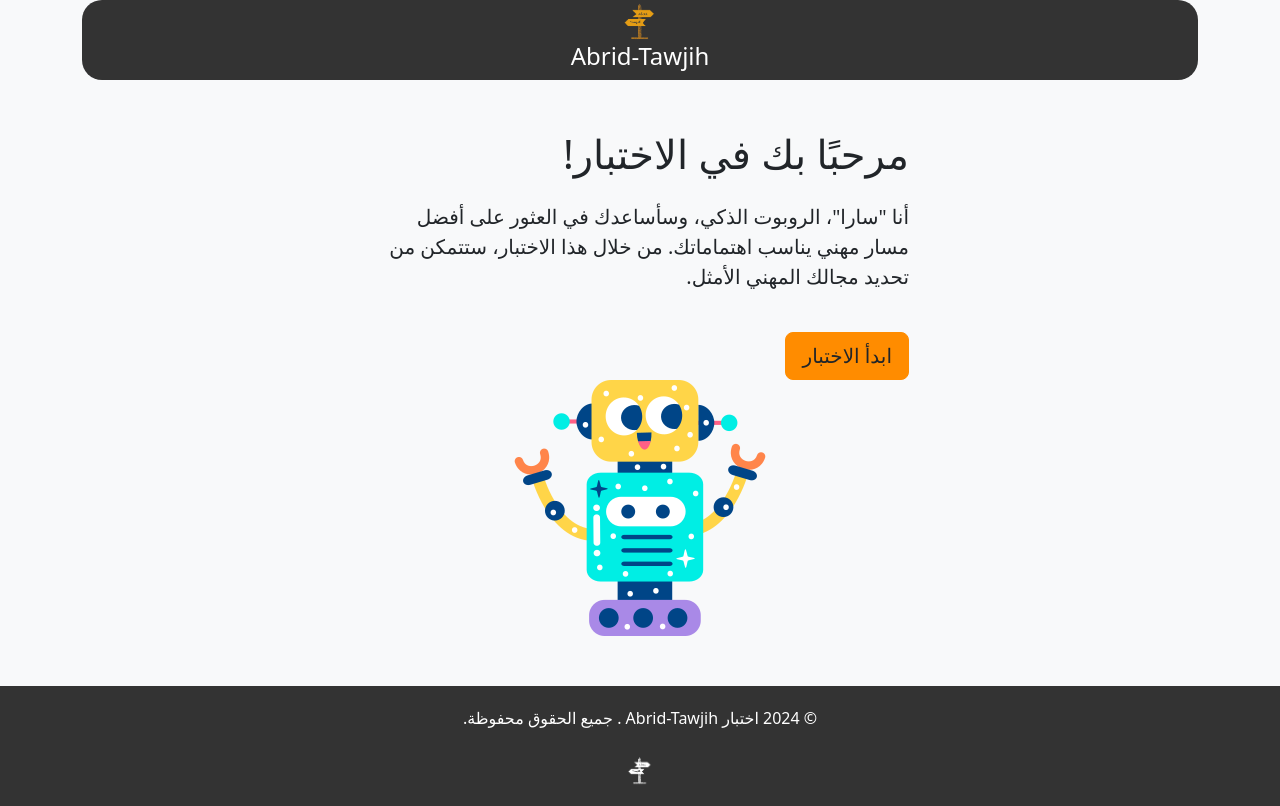
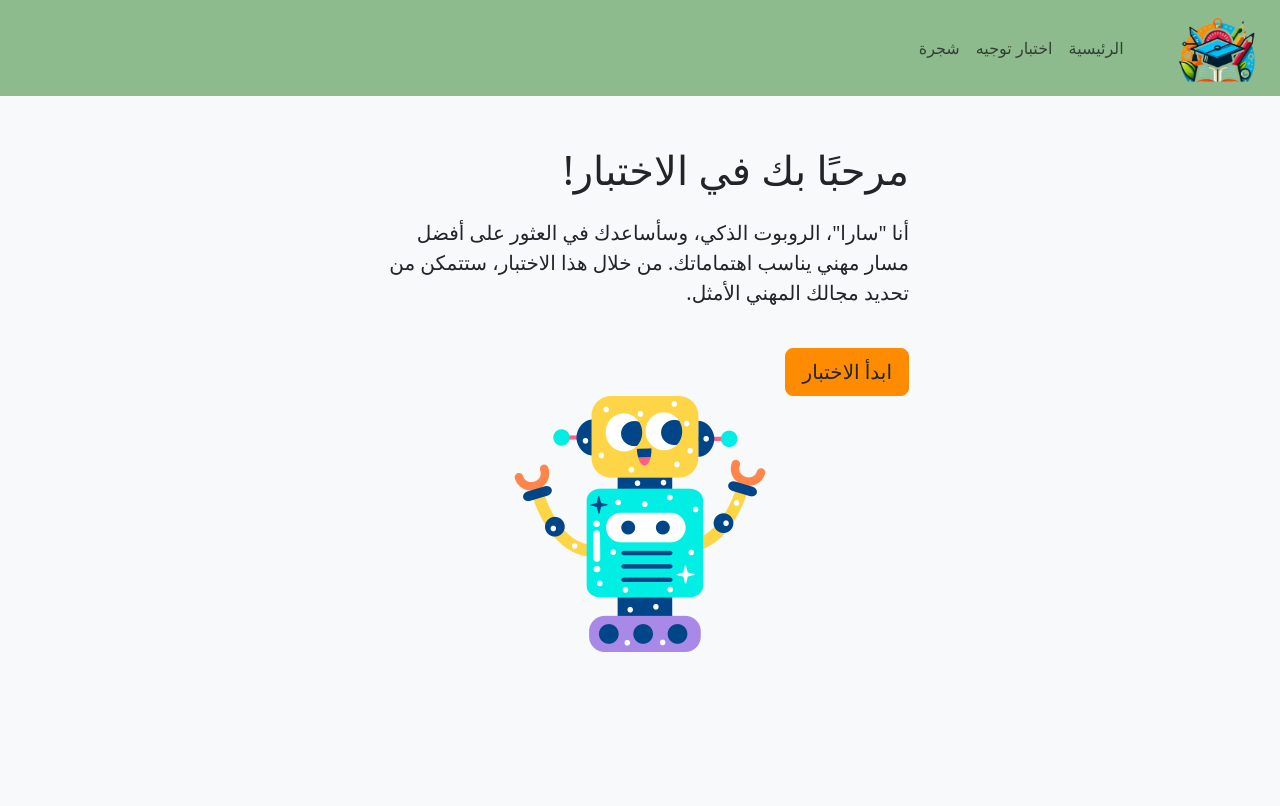
Before and after one commit to SARSARI1/abrid_site, a plain HTML site: page index.html in a window 1280 px wide. Drawn offline with nearby package versions, Linux system fonts and the light colour scheme.

Commit message:
modif menu humberger

```diff
--- a/index.html
+++ b/index.html
@@ -116,15 +116,31 @@
     </style>
 </head>
 <body class="bg-light">
+    <nav class="navbar navbar-expand-lg navbar-light" style="background-color: #8ebb8e;">
+        <a class="navbar-brand" href="page_home.html">
+            <div class="logo-header">
+                <img id="logo" src="images/logo_one-removebg-preview.png" alt="Logo" style="height: 70px;">
+            </div>
+        </a>
+        <button class="navbar-toggler" type="button" data-toggle="collapse" data-target="#navbarNav" aria-controls="navbarNav" aria-expanded="false" aria-label="Toggle navigation">
+            <span class="navbar-toggler-icon"></span>
+        </button>
+        <div class="collapse navbar-collapse" id="navbarNav">
+            <ul class="navbar-nav">
+                <li class="nav-item active">
+                    <a class="nav-link" href="page_home.html">الرئيسية </a>
+                </li>
+                <li class="nav-item">
+                    <a class="nav-link" href="test.html">اختبار توجيه</a>
+                </li>
+                <li class="nav-item">
+                    <a class="nav-link" href="tree.html">شجرة</a>
+                </li>
+            </ul>
+        </div>
+    </nav>
+    <div class="container">
 
-    <div class="container">
-        <!-- Header -->
-        <header>
-            <div class="container d-flex justify-content-between align-items-center p-0">
-                <img src="images/logo.png" alt="Logo">
-               <h1>Abrid-Tawjih</h1>
-            </div>
-        </header>
 
         <!-- Hero Section -->
         <div class="container hero-container">
@@ -139,14 +155,12 @@
         </div>
     </div>
 
-    <!-- Footer -->
-    <footer>
-        <p>© 2024 اختبار Abrid-Tawjih . جميع الحقوق محفوظة.</p>
-        <img src="images/logo.png" alt="Logo">
-    </footer>
+     <!-- Bootstrap JS, Popper.js, and jQuery -->
+     <script src="https://code.jquery.com/jquery-3.5.1.slim.min.js"></script>
+     <script src="https://cdn.jsdelivr.net/npm/@popperjs/core@2.5.0/dist/umd/popper.min.js"></script>
+     <script src="https://cdn.jsdelivr.net/npm/bootstrap@4.5.2/dist/js/bootstrap.min.js"></script>
 
-    <!-- Bootstrap JS (Optional) -->
-    <script src="https://cdn.jsdelivr.net/npm/bootstrap@5.3.0/dist/js/bootstrap.bundle.min.js"></script>
+
 
 </body>
 </html>
```
Also changed, not shown: page_home.html (+4 -5 lines), result.html (+4 -5 lines), study-path.html (+4 -5 lines), test.html (+4 -1 lines), tree.html (+4 -5 lines).
